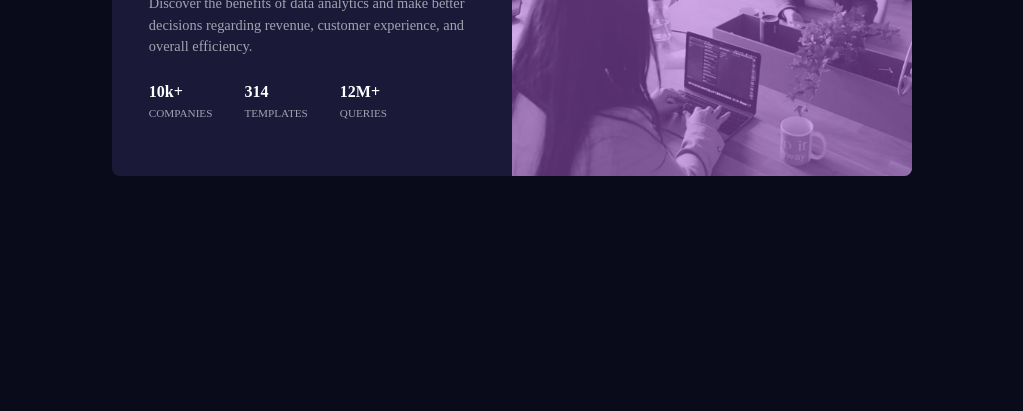
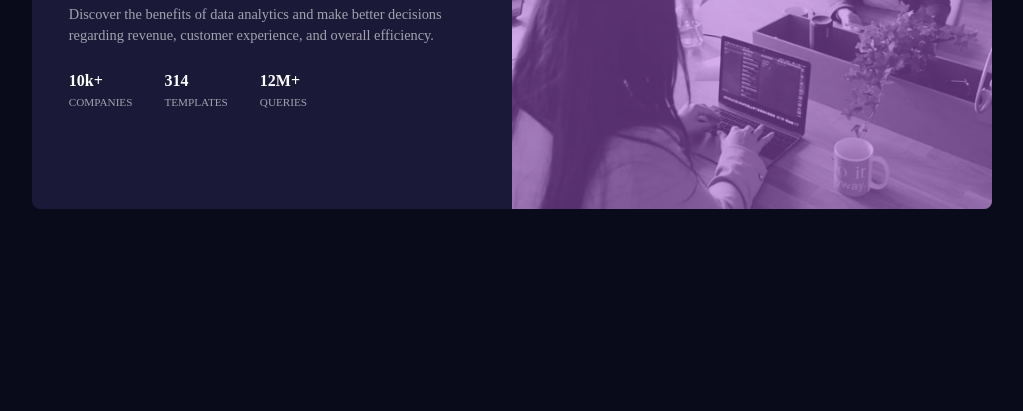
Before and after one commit to ghofranebenhmaid/stats-preview-card-component, a plain HTML site: page index.html in a window 1280 px wide. Shown: the part 389-800 px from the top of the page, without its empty margins (128-1151 px from the left). Drawn offline with nearby package versions, Linux system fonts and the light colour scheme; files that its build step writes are made by us from their sources.

Commit message:
Edited card width

```diff
--- a/app/scss/main.scss
+++ b/app/scss/main.scss
@@ -122,8 +122,7 @@ img {
       display: flex;
       flex-direction: row-reverse;
       &__img {
-         width: 25rem;
-         max-width: 500px;
+         width: 30rem;
          &--mobile {
             display: none;
          }
@@ -132,7 +131,7 @@ img {
          }
       }
       &__text {
-         width: 25rem;
+         width: 30rem;
          text-align: left;
       }
    }
```
